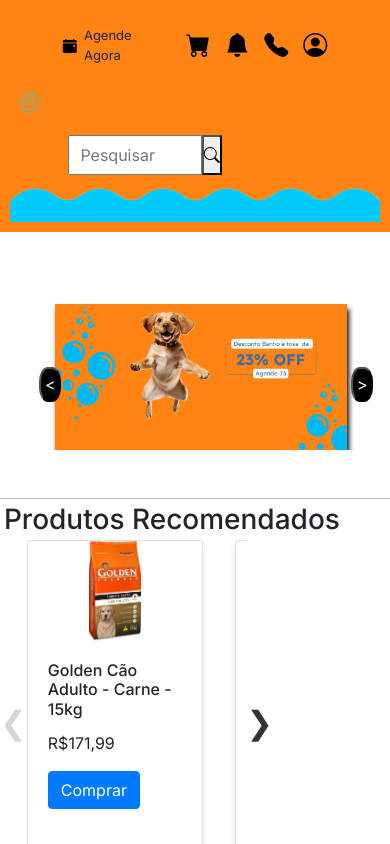
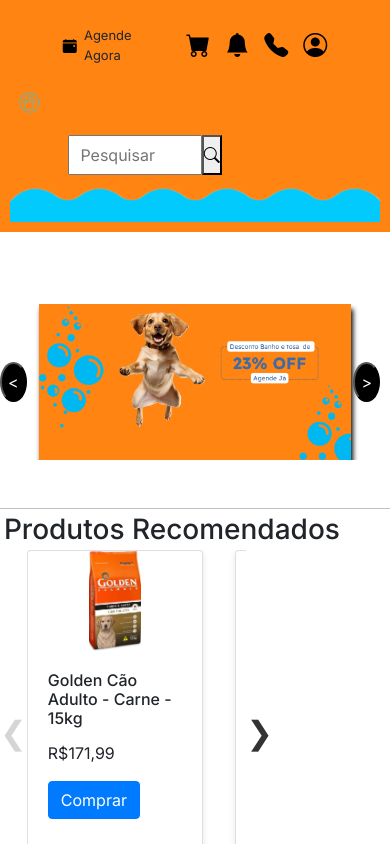
Before and after one commit to Enz0Souza/Desafio-Trilha-Front-End., an Angular app: page /home in a window 390 px wide. Shown: the top 844 px of the page. Built offline with nearby package versions, Linux system fonts and the light colour scheme.

Commit message:
css responsivo

```diff
--- a/src/app/carrousel/carrousel.component.css
+++ b/src/app/carrousel/carrousel.component.css
@@ -1,5 +1,6 @@
 .carousel-container {
   position: relative;
+  width: 100%;
   max-width: 100%;
   overflow: hidden;
   margin: auto;
@@ -8,40 +9,73 @@
 .carousel-slide {
   display: flex;
   transition: transform 0.5s ease-in-out;
-  width: 50%;
-  height: 1%;
-  /* margin-left: 25%; */
+  width: 100%;
 }
 
 .carousel-image {
-  width: 150%;
-  height: 10%;
+  width: 80%;
+  height: auto;
   display: none;
-  margin-left: 28%;
+  margin: 0 auto;
   box-sizing: border-box;
   box-shadow: 2px 5px 5px black;
+  object-fit: cover;
+  max-height: 650px;
 }
 
 .carousel-image.active {
   display: block;
-  height: 10%;
 }
 
-.buttons{
+.buttons {
   position: absolute;
-  left: 10%;
-  top: 43%;
+  top: 50%;
+  transform: translateY(-50%);
   background-color: black;
   color: white;
-  padding: 1%;
-  border-radius: 40%;
+  padding: 10px;
+  border-radius: 50%;
+  z-index: 10;
+  cursor: pointer;
 }
 
-.buttons:hover{
+.buttons:hover {
   background-color: rgb(61, 61, 61);
 }
 
-#avn{
+#avn {
+  position: absolute;
+  top: 50%;
+  right: 10px;
+  transform: translateY(-50%);
   display: flex;
-  margin-left: 80%;
+  align-items: center;
+  z-index: 10;
 }
+
+/* Botão anterior*/
+#prev {
+  left: 10px;
+  position: absolute;
+}
+
+/* Responsivo para telas pequenas */
+@media (max-width: 768px) {
+  .buttons {
+    padding: 8px;
+  }
+
+  .carousel-image {
+    max-height: 300px;
+  }
+}
+
+@media (max-width: 480px) {
+  .buttons {
+    padding: 6px;
+  }
+
+  .carousel-image {
+    max-height: 200px;
+  }
+}
--- a/src/styles.css
+++ b/src/styles.css
@@ -3,15 +3,15 @@
   margin: 0;
   padding: 0;
   font-family: "Inter", sans-serif;
-  box-sizing: border-box;
+
 }
 
 html,
 body {
-  height: 100%;
-  width: 100%;
+  max-height: 100%;
+  max-width: 100%;
   margin: 0;
-  /* overflow-x: hidden; */
+  overflow: auto;
 }
 
 body {
@@ -46,8 +46,8 @@
   top: 10%;
   display: flex;
   align-items: center;
-  gap: 55px;
-  font-size: 1.5rem;
+  gap: 50px;
+  font-size: 1.4rem;
 }
 
 .bi {
@@ -62,7 +62,7 @@
   display: flex;
   align-items: center;
   gap: 6px;
-  width: 15%;
+  width: 30%;
 }
 
 #agendatext {
@@ -217,7 +217,7 @@
   height: 100%;
   width: 100%;
   margin: 0;
-  overflow-x: hidden;
+  overflow: auto;
 }
   nav {
     left: 72%;
```
